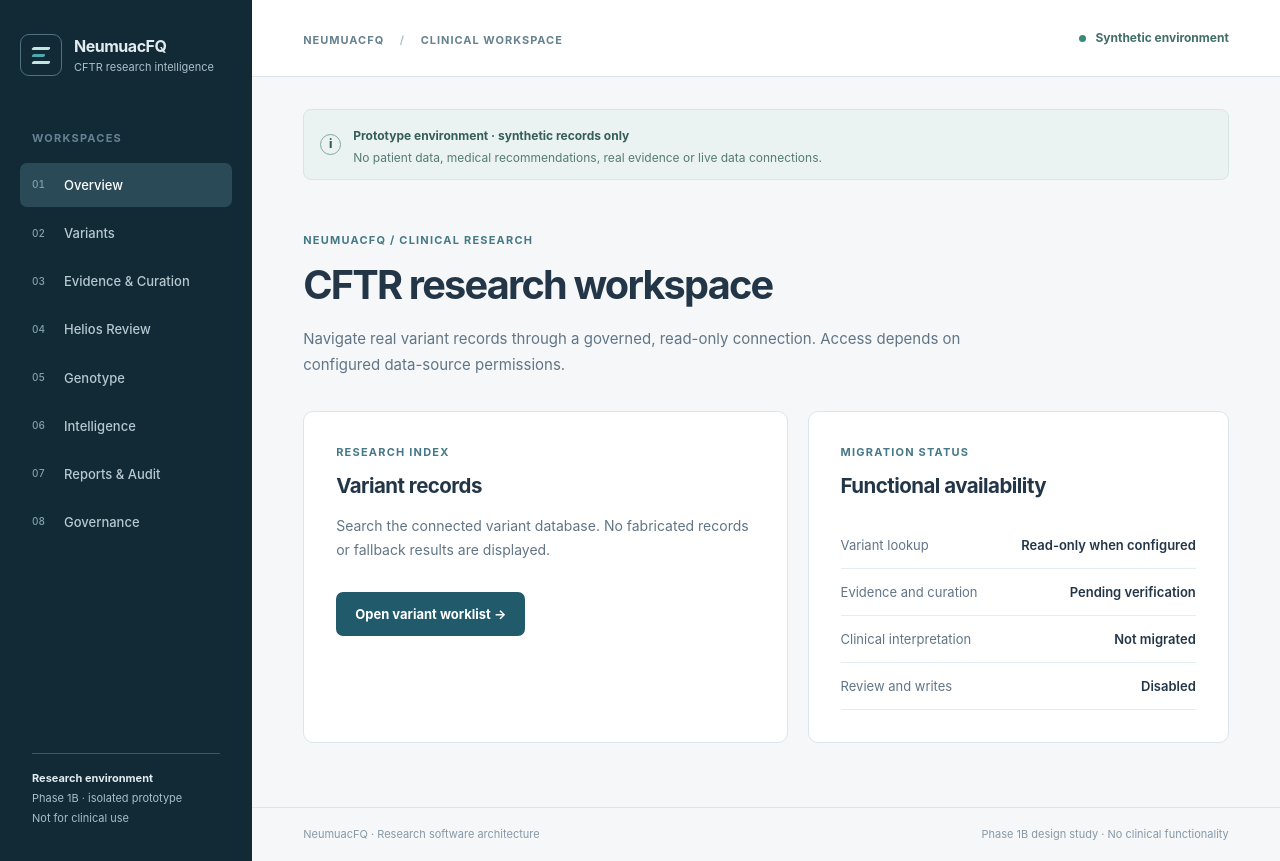
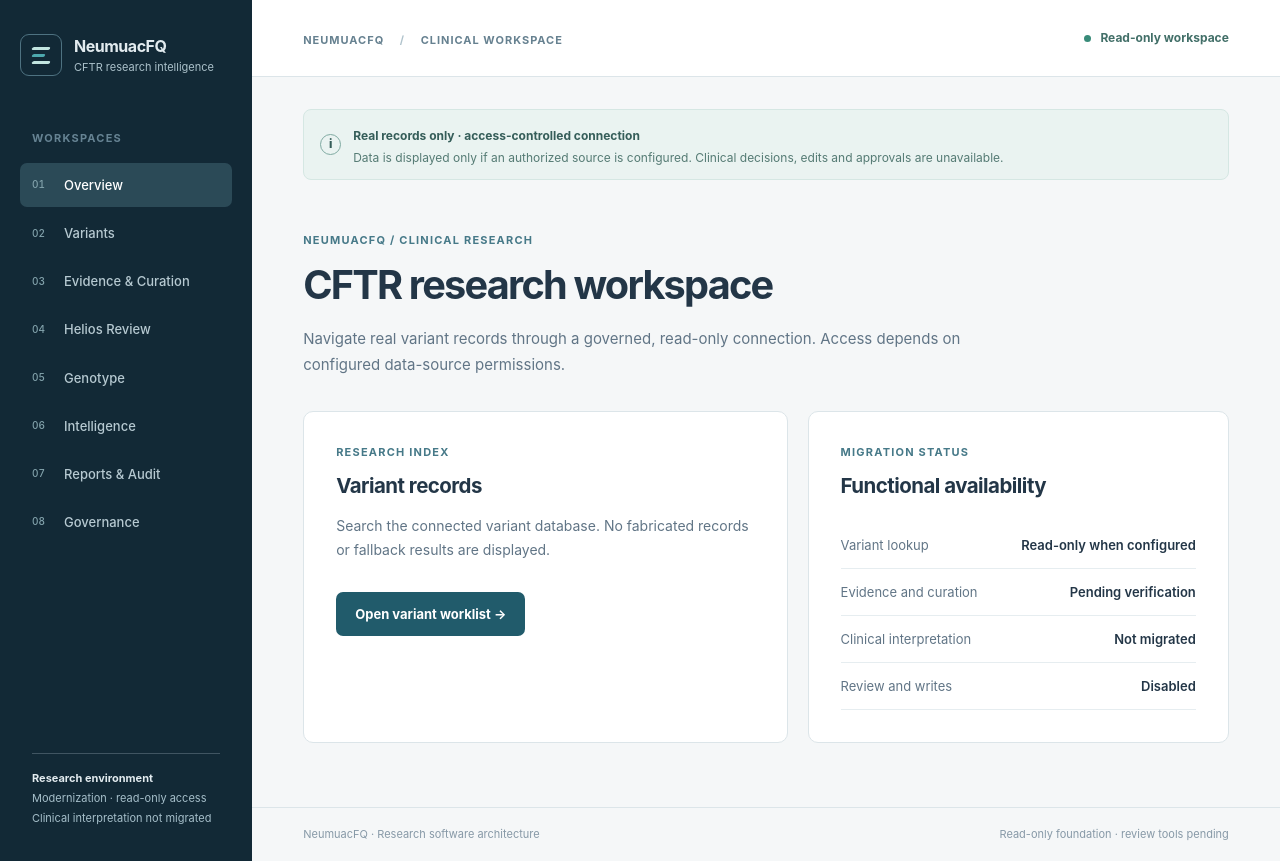
Before and after one commit to Baraka124/NEUMUAC-FQ-MVP, a Vue app in the folder apps/clinical-web/: page / in a window 1280 px wide. Built offline with nearby package versions, Linux system fonts and the light colour scheme.

Commit message:
feat(phase2j): remove synthetic framing from modern Vue shell

```diff
--- a/apps/clinical-web/src/App.vue
+++ b/apps/clinical-web/src/App.vue
@@ -30,8 +30,8 @@ function closeNavigation(): void { mobileMenuOpen.value = false; }
       <div class="sidebar-base">
         <span class="sidebar-rule" aria-hidden="true"></span>
         <strong>Research environment</strong>
-        <span>Phase 1B · isolated prototype</span>
-        <span>Not for clinical use</span>
+        <span>Modernization · read-only access</span>
+        <span>Clinical interpretation not migrated</span>
       </div>
     </aside>
 
@@ -45,7 +45,7 @@ function closeNavigation(): void { mobileMenuOpen.value = false; }
           </button>
           <span class="header-path">NEUMUACFQ <span aria-hidden="true">/</span> CLINICAL WORKSPACE</span>
         </div>
-        <div class="header-environment" role="status"><span class="environment-dot" aria-hidden="true"></span> Synthetic environment</div>
+        <div class="header-environment" role="status"><span class="environment-dot" aria-hidden="true"></span> Read-only workspace</div>
       </header>
 
       <nav v-if="mobileMenuOpen" id="mobile-workspace-nav" class="mobile-nav" aria-label="Mobile workspaces">
@@ -58,15 +58,15 @@ function closeNavigation(): void { mobileMenuOpen.value = false; }
         <div class="development-notice" role="note">
           <span class="notice-symbol" aria-hidden="true">i</span>
           <div>
-            <strong>Prototype environment · synthetic records only</strong>
-            <p>No patient data, medical recommendations, real evidence or live data connections.</p>
+            <strong>Real records only · access-controlled connection</strong>
+            <p>Data is displayed only if an authorized source is configured. Clinical decisions, edits and approvals are unavailable.</p>
           </div>
         </div>
         <RouterView />
       </main>
       <footer class="page-footer">
         <span>NeumuacFQ · Research software architecture</span>
-        <span>Phase 1B design study · No clinical functionality</span>
+        <span>Read-only foundation · review tools pending</span>
       </footer>
     </div>
   </div>
```
